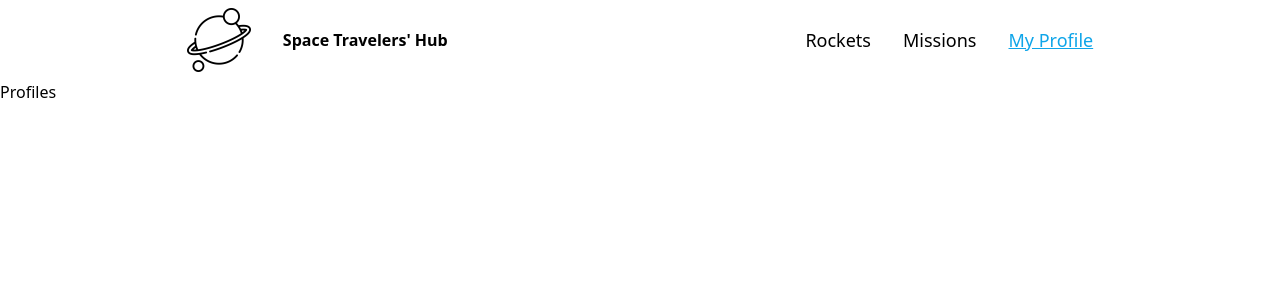
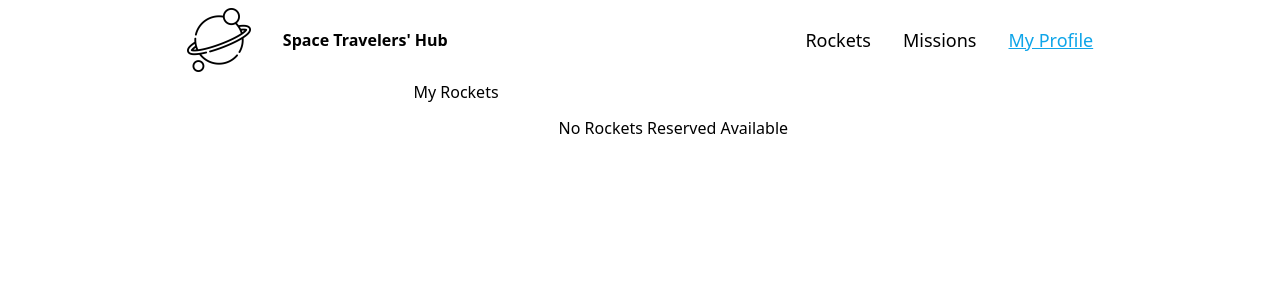
Before and after one commit to binhussen/space-travelers-hub, a React (Create React App) app: page /profile in a window 1280 px wide. Shown: the top 300 px of the page. Built offline with nearby package versions, Linux system fonts and the light colour scheme.

Commit message:
Display reserved rockets in My profile

```diff
--- a/src/components/Rocket.js
+++ b/src/components/Rocket.js
@@ -24,7 +24,7 @@ const Rocket = ({ rocket }) => {
         <p className="mt-2 text-lg max-w-45 ">{description}</p>
         {reserved ? (
           <button
-            className="mt-6 px-3 py-2 bg-red-500 text-white bottom-0 rounded-md cursor-pointer"
+            className="mt-6 px-3 py-2 border border-red-500 text-red-500 bottom-0 rounded-md cursor-pointer"
             type="button"
             onClick={() => dispatch(toggleReserved(id))}
           >
--- a/src/pages/Profile.js
+++ b/src/pages/Profile.js
@@ -1,5 +1,34 @@
 /** @format */
 
-const Profile = () => <div>Profiles</div>;
+import { useSelector } from 'react-redux';
+
+const Profile = () => {
+  const rockets = useSelector((state) => state.rockets).filter(
+    (rocket) => rocket.reserved,
+  );
+
+  return (
+    <section className="flex items-start justify-center gap-12 flex-wrap">
+      <h2>My Rockets</h2>
+      <table className="my-6 border-collapse w-25vw">
+        <tbody>
+          {rockets.length > 0 ? (
+            rockets.map((rocket) => (
+              <tr key={rocket.id}>
+                <td className="border-gray-900 p-3">{rocket.name}</td>
+              </tr>
+            ))
+          ) : (
+            <tr>
+              <td className="border-gray-900 p-3">
+                No Rockets Reserved Available
+              </td>
+            </tr>
+          )}
+        </tbody>
+      </table>
+    </section>
+  );
+};
 
 export default Profile;
--- a/src/pages/Reckets.js
+++ b/src/pages/Reckets.js
@@ -10,7 +10,9 @@ const Rockets = () => {
   const rockets = useSelector((state) => state.rockets);
 
   useEffect(() => {
-    dispatch(getRockets());
+    if (rockets.length === 0) {
+      dispatch(getRockets());
+    }
   }, []);
   return (
     <section className="flex items-center flex-col mt-5">
```
